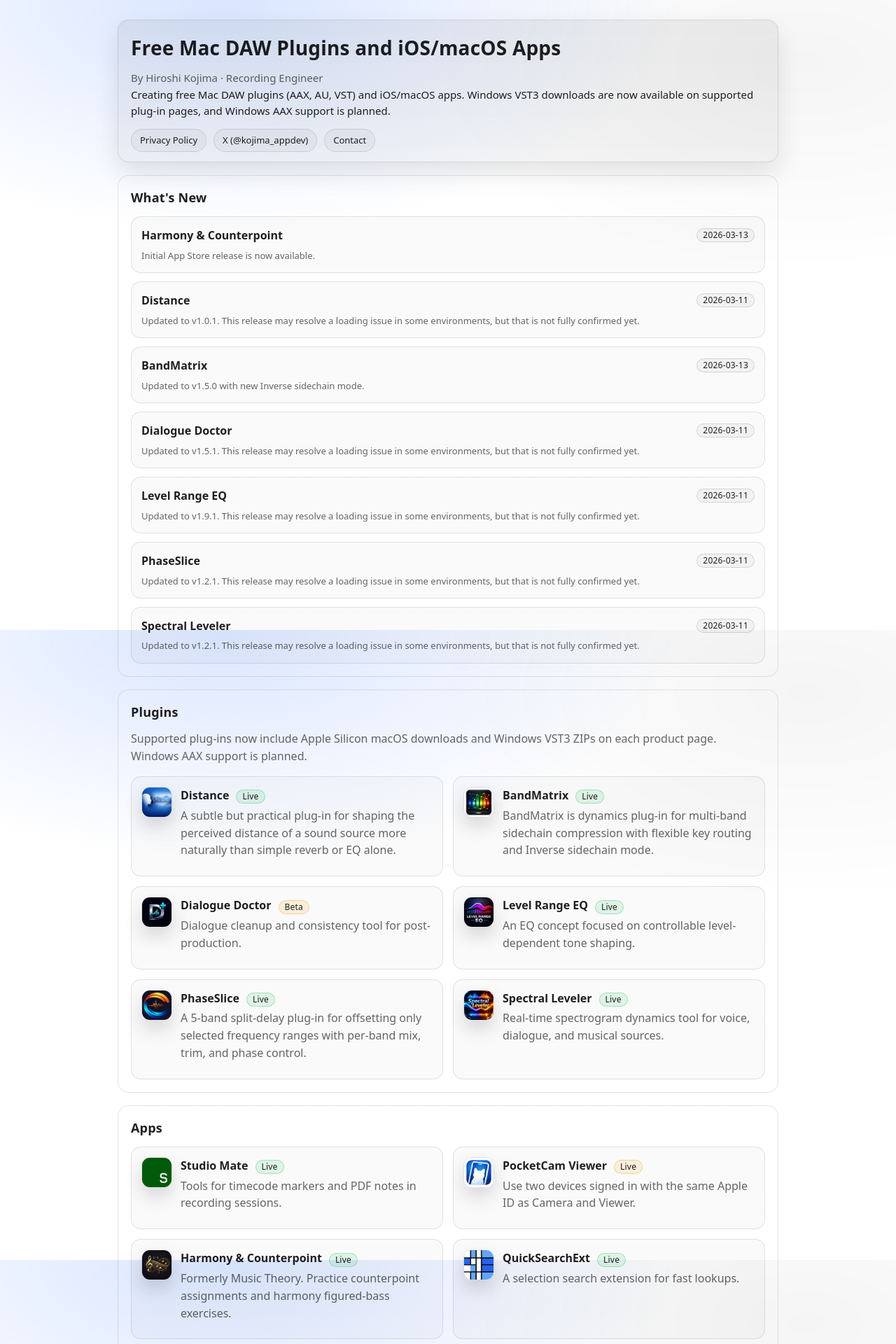
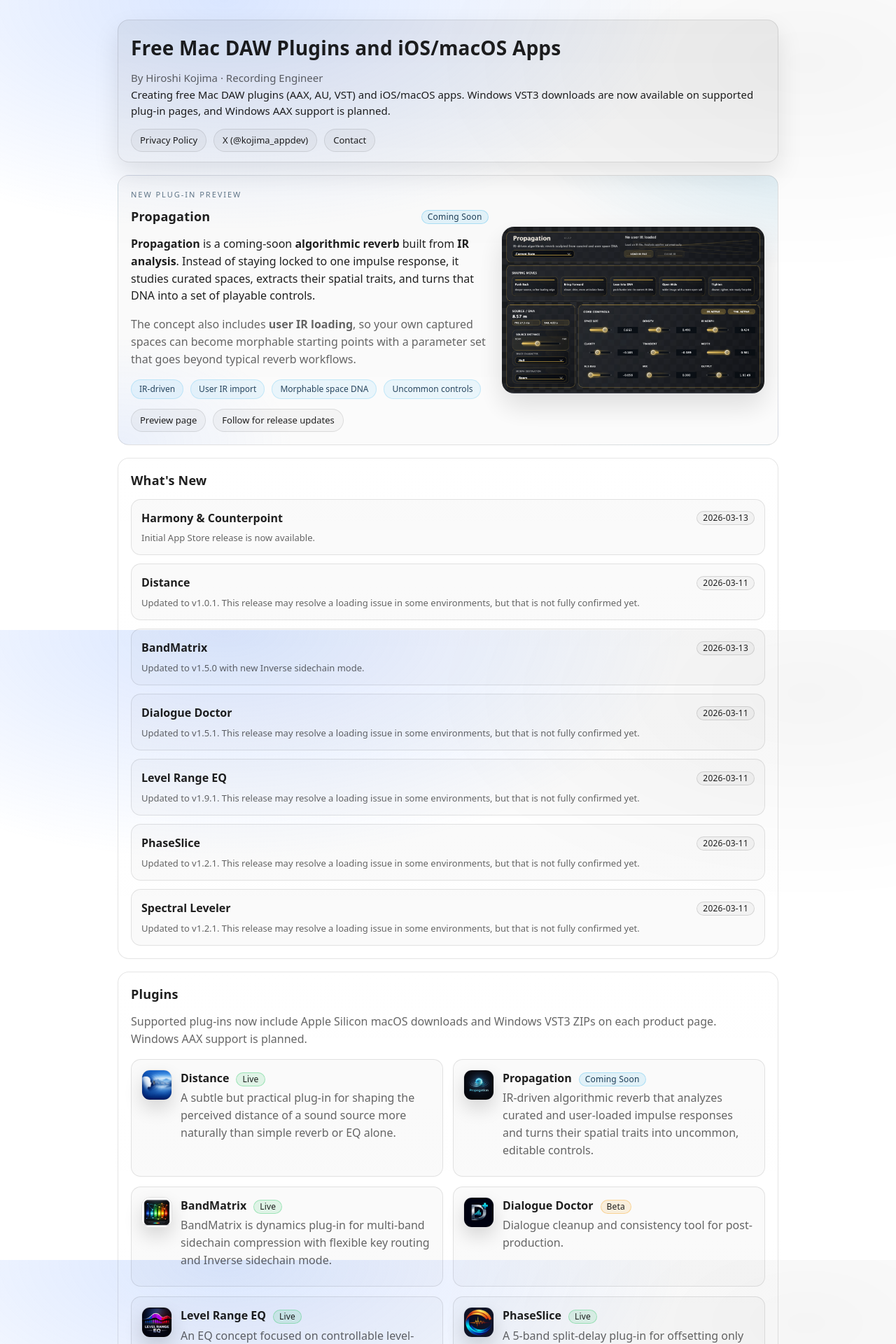
Before and after one commit to bitterapple/bitterapple.github.io, a Jekyll site: the page built from index.html, in a window 1280 px wide. Shown: the top 1920 px of the page at 70% size. Built offline with Jekyll 4.4.1, drawn with Linux system fonts in a browser that asks for light colours.

Commit message:
p ropagation

```diff
--- a/_data/products.yml
+++ b/_data/products.yml
@@ -10,6 +10,16 @@
   latest_order: 5
   latest_date: "2026-03-11"
   latest_summary: "Updated to v1.0.1. This release may resolve a loading issue in some environments, but that is not fully confirmed yet."
+
+- slug: propagation
+  title: Propagation
+  type: plugin
+  order: 15
+  status_label: Coming Soon
+  status_class: soon
+  summary: IR-driven algorithmic reverb that analyzes curated and user-loaded impulse responses and turns their spatial traits into uncommon, editable controls.
+  icon: /support/Propagation/img/icon.png
+  url: /support/Propagation/
 
 - slug: bandmatrix
   title: BandMatrix
--- a/index.html
+++ b/index.html
@@ -9,6 +9,7 @@
 {% assign whats_new = products | where_exp: 'item', 'item.latest_order' | sort: 'latest_order' %}
 {% assign plugins = products | where: 'type', 'plugin' | sort: 'order' %}
 {% assign apps = products | where: 'type', 'app' | sort: 'order' %}
+{% assign propagation = products | where: 'slug', 'propagation' | first %}
 <div class="container">
   <header class="header">
     <h1>Free Mac DAW Plugins and iOS/macOS Apps</h1>
@@ -33,6 +34,62 @@
   </header>
 
   <main>
+    {% if propagation %}
+    <section class="section featureTeaser">
+      <div class="featureTeaserGrid">
+        <div>
+          <p class="featureEyebrow">New plug-in preview</p>
+          <div class="titleRow" style="justify-content: space-between; align-items: center">
+            <h2 style="margin: 0">{{ propagation.title }}</h2>
+            <span class="badge soon">{{ propagation.status_label }}</span>
+          </div>
+          <p style="margin-top: 12px">
+            <strong>Propagation</strong> is a coming-soon
+            <strong>algorithmic reverb</strong> built from
+            <strong>IR analysis</strong>. Instead of staying locked to one
+            impulse response, it studies curated spaces, extracts their spatial
+            traits, and turns that DNA into a set of playable controls.
+          </p>
+          <p class="muted" style="margin-top: 10px">
+            The concept also includes
+            <strong>user IR loading</strong>, so your own captured spaces can
+            become morphable starting points with a parameter set that goes
+            beyond typical reverb workflows.
+          </p>
+          <div class="chipRow">
+            <span class="chip">IR-driven</span>
+            <span class="chip">User IR import</span>
+            <span class="chip">Morphable space DNA</span>
+            <span class="chip">Uncommon controls</span>
+          </div>
+          <div class="nav">
+            <a class="btn" href="{{ propagation.url | relative_url }}">Preview page</a>
+            <a
+              class="btn"
+              href="https://x.com/kojima_appdev"
+              target="_blank"
+              rel="noopener noreferrer"
+              >Follow for release updates</a
+            >
+          </div>
+        </div>
+
+        <a
+          class="featurePreview"
+          href="{{ propagation.url | relative_url }}"
+          aria-label="Open Propagation preview page"
+        >
+          <img
+            class="teaserShot"
+            src="{{ '/support/Propagation/img/Propagation.png' | relative_url }}"
+            alt="Propagation interface preview"
+            loading="lazy"
+          />
+        </a>
+      </div>
+    </section>
+    {% endif %}
+
     <section class="section">
       <h2>What's New</h2>
       <div class="grid" style="grid-template-columns: 1fr; align-items: start; gap: 12px">
--- a/style.css
+++ b/style.css
@@ -212,6 +212,12 @@
   background: rgba(245,158,11,0.14);
 }
 
+.badge.soon {
+  border-color: rgba(96,203,255,0.38);
+  background: rgba(96,203,255,0.16);
+  color: rgba(233,248,255,0.98);
+}
+
 .cardActions {
   display: flex;
   flex-wrap: wrap;
@@ -245,6 +251,66 @@
 
 .muted {
   color: var(--muted);
+}
+
+.featureTeaser {
+  position: relative;
+  overflow: hidden;
+  background:
+    radial-gradient(620px 280px at 105% -10%, rgba(96,203,255,0.18), transparent 62%),
+    radial-gradient(360px 220px at 0% 100%, rgba(47,115,255,0.14), transparent 70%),
+    linear-gradient(180deg, rgba(255,255,255,0.06), rgba(255,255,255,0.045));
+}
+
+.featureTeaserGrid {
+  display: grid;
+  grid-template-columns: minmax(0, 1.15fr) minmax(280px, 0.85fr);
+  gap: 18px;
+  align-items: center;
+}
+
+.featureEyebrow {
+  margin: 0 0 10px;
+  font-size: 11px;
+  letter-spacing: 0.18em;
+  text-transform: uppercase;
+  color: rgba(233,248,255,0.72);
+}
+
+.chipRow {
+  display: flex;
+  flex-wrap: wrap;
+  gap: 10px;
+  margin-top: 14px;
+}
+
+.chip {
+  display: inline-flex;
+  align-items: center;
+  padding: 7px 11px;
+  border-radius: 999px;
+  border: 1px solid rgba(96,203,255,0.24);
+  background: rgba(96,203,255,0.08);
+  color: rgba(233,248,255,0.9);
+  font-size: 12px;
+  line-height: 1;
+}
+
+.featurePreview {
+  display: block;
+}
+
+.featurePreview:hover {
+  text-decoration: none;
+}
+
+.teaserShot {
+  width: 100%;
+  display: block;
+  border-radius: 18px;
+  border: 1px solid rgba(255,255,255,0.14);
+  box-shadow: 0 22px 48px rgba(0,0,0,0.34);
+  background: rgba(0,0,0,0.18);
 }
 
 .siteFooter {
@@ -331,8 +397,43 @@
     background: rgba(245,158,11,0.12);
   }
 
+  .badge.soon {
+    border-color: rgba(14,165,233,0.26);
+    background: rgba(14,165,233,0.10);
+    color: rgba(3,37,65,0.88);
+  }
+
+  .featureTeaser {
+    background:
+      radial-gradient(620px 280px at 105% -10%, rgba(14,165,233,0.12), transparent 62%),
+      radial-gradient(360px 220px at 0% 100%, rgba(47,115,255,0.08), transparent 70%),
+      linear-gradient(180deg, rgba(0,0,0,0.025), rgba(0,0,0,0.015));
+  }
+
+  .featureEyebrow {
+    color: rgba(3,37,65,0.62);
+  }
+
+  .chip {
+    border-color: rgba(14,165,233,0.18);
+    background: rgba(14,165,233,0.08);
+    color: rgba(3,37,65,0.84);
+  }
+
+  .teaserShot {
+    border-color: rgba(0,0,0,0.08);
+    box-shadow: 0 18px 38px rgba(0,0,0,0.12);
+    background: rgba(255,255,255,0.78);
+  }
+
   .siteFooter {
     background: linear-gradient(180deg, rgba(0,0,0,0.03), rgba(0,0,0,0.02));
+  }
+}
+
+@media (max-width: 820px) {
+  .featureTeaserGrid {
+    grid-template-columns: 1fr;
   }
 }
 
--- /dev/null
+++ b/support/Propagation/index.html
@@ -0,0 +1,142 @@
+---
+layout: support
+title: "Propagation"
+description: "Propagation is a coming-soon IR-driven algorithmic reverb that analyzes curated and user impulse responses and turns their spatial DNA into editable controls."
+favicon: "/support/Propagation/img/icon.png"
+---
+
+<header class="header featureTeaser">
+  <div class="featureTeaserGrid">
+    <div>
+      <p class="featureEyebrow">Coming Soon</p>
+      <div style="display: flex; align-items: center; gap: 14px; flex-wrap: wrap">
+        <img
+          src="./img/icon.png"
+          alt="Propagation icon"
+          style="
+            width: 68px;
+            height: 68px;
+            border-radius: 18px;
+            border: 1px solid rgba(255, 255, 255, 0.16);
+            box-shadow: 0 16px 34px rgba(0, 0, 0, 0.3);
+          "
+          loading="lazy"
+        />
+        <div>
+          <div class="titleRow">
+            <h1 style="margin: 0">Propagation</h1>
+            <span class="badge soon">Coming Soon</span>
+          </div>
+          <p class="muted" style="margin: 6px 0 0; font-size: 13px">
+            IR-driven algorithmic reverb now in development
+          </p>
+        </div>
+      </div>
+
+      <p style="margin-top: 16px">
+        <strong>Propagation</strong> is an
+        <strong>algorithmic reverb</strong> shaped by
+        <strong>impulse-response analysis</strong>. It studies curated IRs,
+        extracts their spatial character, and turns that information into a
+        parameter set you can actually play with, rather than locking you to a
+        single frozen response.
+      </p>
+      <p class="muted" style="margin-top: 10px">
+        The current concept also includes
+        <strong>user IR loading</strong>, so your own captured spaces can be
+        analyzed in the same way and used as flexible starting points. The
+        feature set is still evolving before release.
+      </p>
+
+      <div class="chipRow">
+        <span class="chip">Curated IR analysis</span>
+        <span class="chip">User IR analysis</span>
+        <span class="chip">Morphable reverb DNA</span>
+        <span class="chip">Non-standard controls</span>
+      </div>
+
+      <div class="nav">
+        <a class="btn" href="{{ '/' | relative_url }}">← All apps</a>
+        <a
+          class="btn"
+          href="https://x.com/kojima_appdev"
+          target="_blank"
+          rel="noopener noreferrer"
+          >Follow on X</a
+        >
+        <a
+          class="btn"
+          href="mailto:kjdevapphelp@gmail.com?subject=Propagation%20Update"
+          >Ask about release updates</a
+        >
+      </div>
+    </div>
+
+    <div>
+      <img
+        class="teaserShot"
+        src="./img/Propagation.png"
+        alt="Propagation interface preview"
+        loading="lazy"
+      />
+      <p class="muted" style="margin: 10px 0 0; font-size: 12px">
+        Preview from the current development build. Final controls and layout
+        may change before release.
+      </p>
+    </div>
+  </div>
+</header>
+
+<section class="section">
+  <h2>What makes it different</h2>
+  <div class="grid" style="align-items: start">
+    <div class="card" style="margin: 0">
+      <h3 style="margin-bottom: 8px">IR as a starting point</h3>
+      <p class="muted" style="margin: 0; font-size: 13px">
+        Instead of treating an IR as a fixed destination, Propagation extracts
+        usable traits from multiple spaces and lets you steer them with an
+        algorithmic engine.
+      </p>
+    </div>
+    <div class="card" style="margin: 0">
+      <h3 style="margin-bottom: 8px">Your own spaces too</h3>
+      <p class="muted" style="margin: 0; font-size: 13px">
+        User IR import is part of the design, so personal captures can go
+        through the same analysis pipeline and become editable, morphable
+        reverb sources.
+      </p>
+    </div>
+    <div class="card" style="margin: 0">
+      <h3 style="margin-bottom: 8px">Control language beyond usual reverb</h3>
+      <p class="muted" style="margin: 0; font-size: 13px">
+        The current build explores controls such as Space Size, Density, IR
+        Morph, Clarity, Transient, Width, M/S Bias, and shaping moves like Push
+        Back, Bring Forward, Open Wide, and Tighten.
+      </p>
+    </div>
+    <div class="card" style="margin: 0">
+      <h3 style="margin-bottom: 8px">Built for exploration</h3>
+      <p class="muted" style="margin: 0; font-size: 13px">
+        The goal is a reverb that can move through families of spaces quickly,
+        without losing the recognizable character extracted from the source IR
+        material.
+      </p>
+    </div>
+  </div>
+</section>
+
+<section class="section">
+  <h2>Current status</h2>
+  <div class="card" style="margin: 0">
+    <p style="margin: 0 0 10px">
+      <strong>Propagation is still in development.</strong> There is no public
+      download yet, and release timing has not been announced.
+    </p>
+    <p class="muted" style="margin: 0; font-size: 13px">
+      This page is here as an early preview. If you want to keep an eye on it,
+      follow
+      <a href="https://x.com/kojima_appdev" target="_blank" rel="noopener noreferrer">@kojima_appdev</a>
+      or reach out by email.
+    </p>
+  </div>
+</section>
```
Also changed, not shown: support/Propagation/img/Propagation.png (added), support/Propagation/img/icon.png (added).
